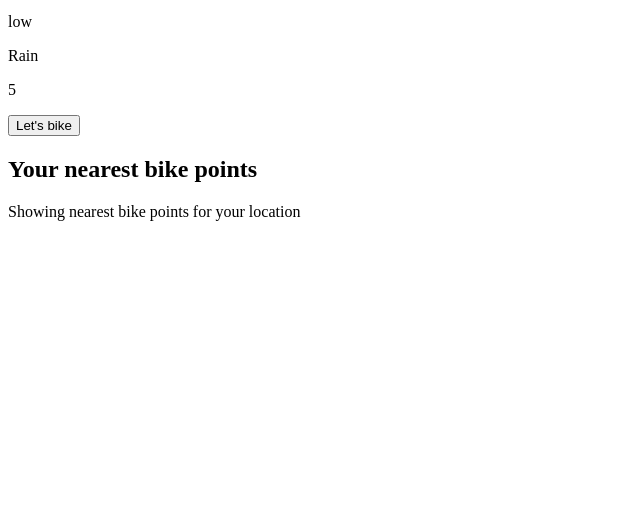
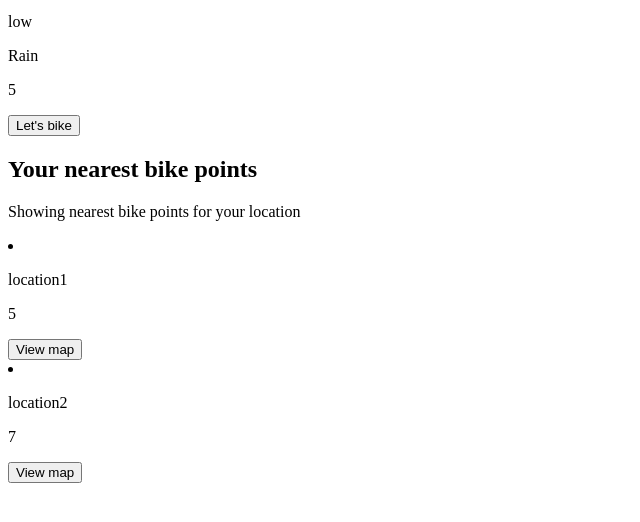
Before and after one commit to njsfield/tfl-hackathon, a website: page index.html in a window 1280 px wide. Shown: the part 88-610 px from the top of the page, without its empty margins (0-640 px from the left). Drawn offline with Linux system fonts and the light colour scheme.

Commit message:
function to update dom after ajax call

```diff
--- a/index.html
+++ b/index.html
@@ -20,11 +20,11 @@
   </section>
 
 </div>
-<div class="fetched">
+<section id="fetched">
   <h2>Your nearest bike points</h2>
   <p>Showing nearest bike points for your location</p>
   <ul id="bike-points"></ul>
-</div>
+</section>
 <script src="js/weather.js"></script>
 <script src="js/app.js"></script>
 </body>
--- a/public/js/app.js
+++ b/public/js/app.js
@@ -0,0 +1,36 @@
+const data = [
+  {
+    location: "location1",
+    bikes: 5,
+  },
+  {
+    location: "location2",
+    bikes: 7,
+  },
+]
+
+const load = (data, root) => {
+  const rootElement = document.getElementById(root)
+
+  data.forEach(point => {
+    const listItem = document.createElement('li')
+    const container = document.createElement('div')
+    listItem.appendChild(container)
+    const location = document.createElement('p')
+    location.textContent = point.location
+
+    const nbBikes = document.createElement('p')
+    nbBikes.textContent = point.bikes;
+
+    const button = document.createElement('button')
+    button.textContent = "View map";
+
+    [ location, nbBikes, button, ].forEach(el => {
+      container.appendChild(el)
+    })
+
+    rootElement.appendChild(listItem)
+  })
+}
+
+load(data, 'fetched')
```
